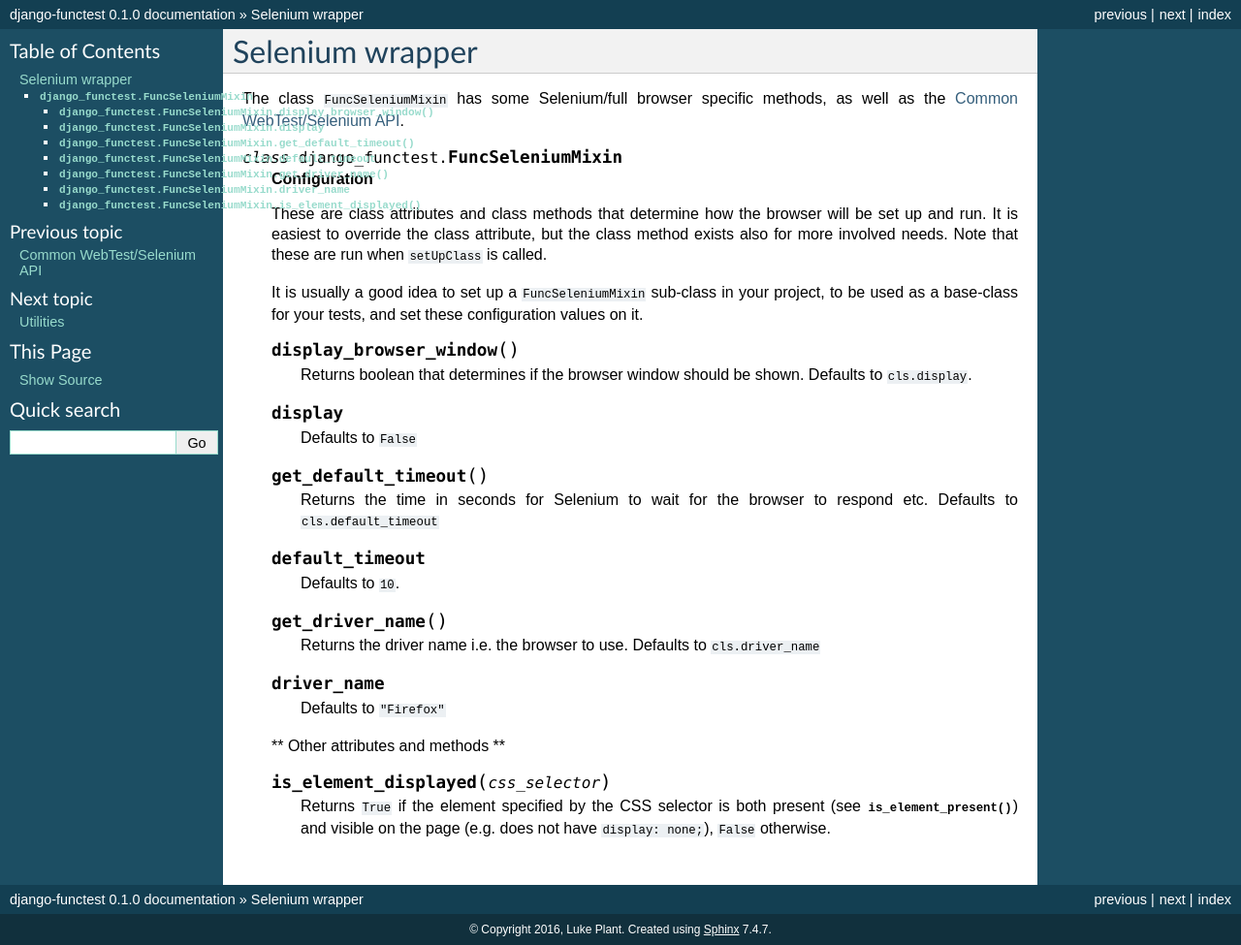
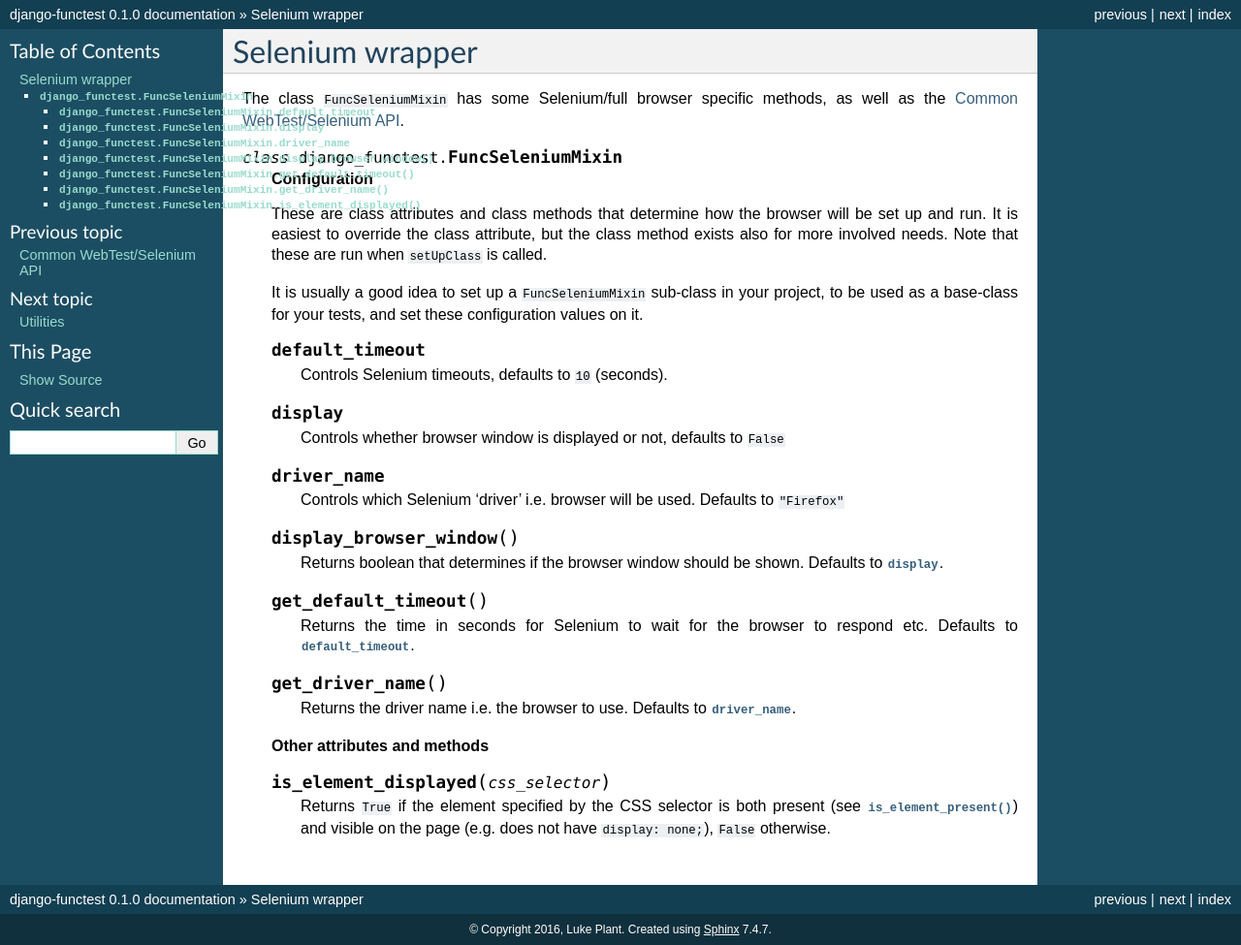
Before and after one commit to django-functest/django-functest, a Sphinx documentation site: the page built from docs/selenium.rst, in a window 1280 px wide. Shown: the whole page at 97% size. Built offline with Sphinx 7.4.7, drawn with Linux system fonts in a browser that asks for light colours.

Commit message:
ReST and docs fixes

```diff
--- a/docs/selenium.rst
+++ b/docs/selenium.rst
@@ -17,35 +17,35 @@ The class ``FuncSeleniumMixin`` has some Selenium/full browser specific methods,
    project, to be used as a base-class for your tests, and set these
    configuration values on it.
 
-   .. method:: display_browser_window
+   .. attribute:: default_timeout
 
-      Returns boolean that determines if the browser window should be shown. Defaults to ``cls.display``.
+      Controls Selenium timeouts, defaults to ``10`` (seconds).
 
    .. attribute:: display
 
-      Defaults to ``False``
+      Controls whether browser window is displayed or not, defaults to ``False``
+
+   .. attribute:: driver_name
+
+      Controls which Selenium 'driver' i.e. browser will be used. Defaults to ``"Firefox"``
+
+   .. method:: display_browser_window
+
+      Returns boolean that determines if the browser window should be shown. Defaults to :attr:`display`.
 
    .. method:: get_default_timeout
 
-      Returns the time in seconds for Selenium to wait for the browser to respond etc. Defaults to ``cls.default_timeout``
-
-   .. attribute:: default_timeout
-
-      Defaults to ``10``.
+      Returns the time in seconds for Selenium to wait for the browser to respond etc. Defaults to :attr:`default_timeout`.
 
    .. method:: get_driver_name
 
-      Returns the driver name i.e. the browser to use. Defaults to ``cls.driver_name``
+      Returns the driver name i.e. the browser to use. Defaults to :attr:`driver_name`.
 
-   .. attribute:: driver_name
-
-      Defaults to ``"Firefox"``
-
-   ** Other attributes and methods **
+   **Other attributes and methods**
 
    .. method:: is_element_displayed(css_selector)
 
       Returns ``True`` if the element specified by the CSS selector is both
-      present (see :meth:`~django_functest.FuncApiCommon.is_element_present`)
+      present (see :meth:`~django_functest.FuncCommonApi.is_element_present`)
       and visible on the page (e.g. does not have ``display: none;``),
       ``False`` otherwise.
```
